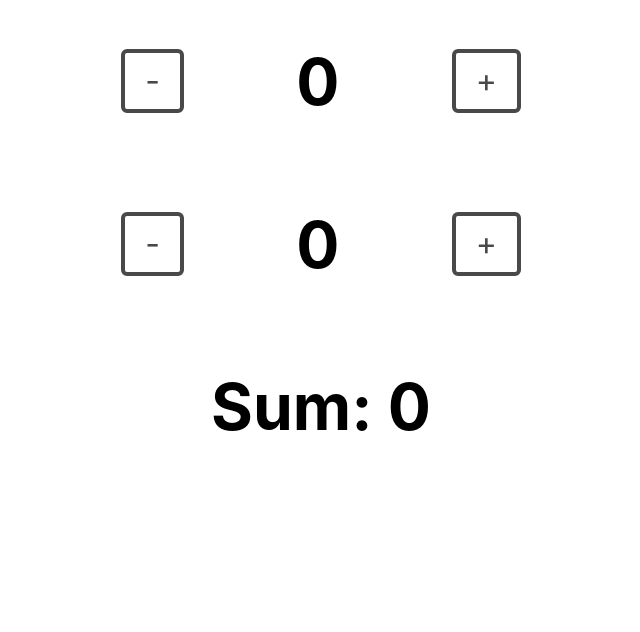
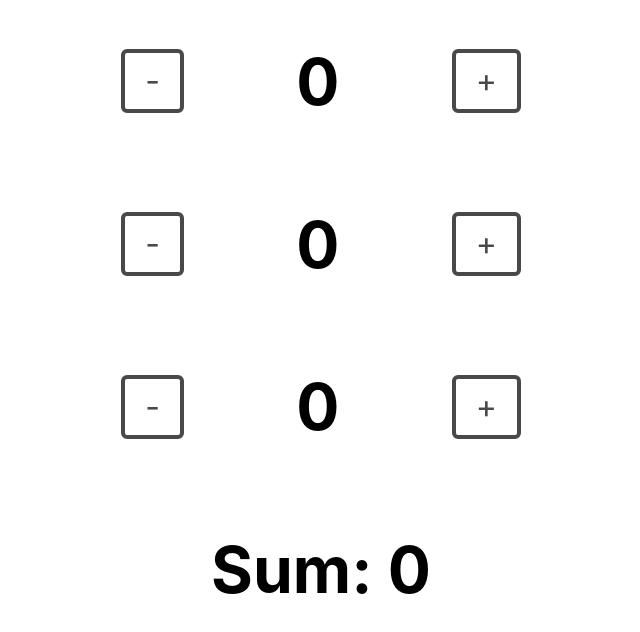
Before and after one commit to MarioHdpz/react-exercises, a React (Create React App) app: page / in a window 1280 px wide. Shown: the top 632 px of the page, without its empty margins (319-959 px from the left). Built offline with nearby package versions, Linux system fonts and the light colour scheme.

Commit message:
Exercise 3

```diff
--- /dev/null
+++ b/src/components/Counter/index.js
@@ -0,0 +1,41 @@
+import React, { Component } from "react";
+
+export default class Counter extends Component {
+    state = {
+        count: 0,
+    }
+    /**
+     * Remember that this component receives two props:
+     *
+     * onAdd
+     * onSubstract
+     *
+     * They are definition of functions, you can call them
+     * like this:
+     *
+     * this.props.onAdd()
+     * this.props.onSubstract()
+     *
+     * But where?
+     */
+
+    add = () => {
+        this.setState({count: this.state.count + 1})
+    }
+
+    substract = () => {
+        if(this.state.count > 0) {
+            this.setState({count: this.state.count - 1})
+        }
+    }
+
+    render() {
+        return (
+            <div className="counter">
+                <div onClick={() => this.substract()}>-</div>
+                <h1>{this.state.count}</h1>
+                <div onClick={() => this.add()}>+</div>
+            </div>
+        );
+    }
+}
--- a/src/components/RealTimeSum/index.js
+++ b/src/components/RealTimeSum/index.js
@@ -1,39 +1,34 @@
 import React, { Component } from "react";
+import Counter from "../Counter";
 
-export default class Counter extends Component {
+export default class RealTimeSum extends Component {
     state = {
-        count: [0, 0]
+        count: [0 ,0 ,0]
     }
 
     add = index => {
         const newCount = this.state.count.slice(); // This line only creates a copy of count
-        /**
-         * Here you can manipulate newCount
-        */
+        newCount[index] = this.state.count[index] + 1;
         this.setState({count: newCount});
     }
 
     substract = index => {
         const newCount = this.state.count.slice(); // This line only creates a copy of count
-        /**
-         * Here you can change your new count
-        */
+        newCount[index] = this.state.count[index] - 1;
         this.setState({count: newCount});
     }
 
     render() {
+        const counters = this.state.count.map((value, index) => (
+            <Counter
+                value={value}
+                onAdd={() => this.add(index)}
+                onSubstract={() => this.substract(index)}
+            />
+        ));
         return (
             <div>
-                <div className="counter">
-                    <div onClick={() => {}}>-</div>
-                    <h1>{this.state.count[0]}</h1>
-                    <div onClick={() => {}}>+</div>
-                </div>
-                <div className="counter">
-                    <div onClick={() => {}}>-</div>
-                    <h1>{this.state.count[1]}</h1>
-                    <div onClick={() => {}}>+</div>
-                </div>
+                {counters}
                 <h1>Sum: {0}</h1>
             </div>
         );
```
Also changed, not shown: 1 other file (tests, documents, lock files or other folders).
